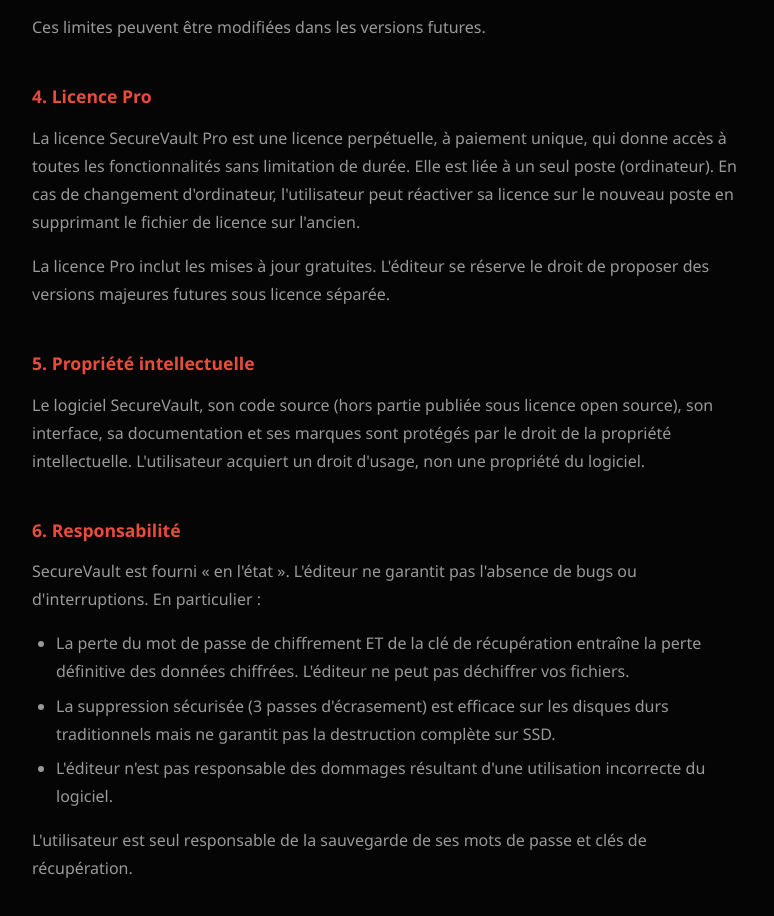
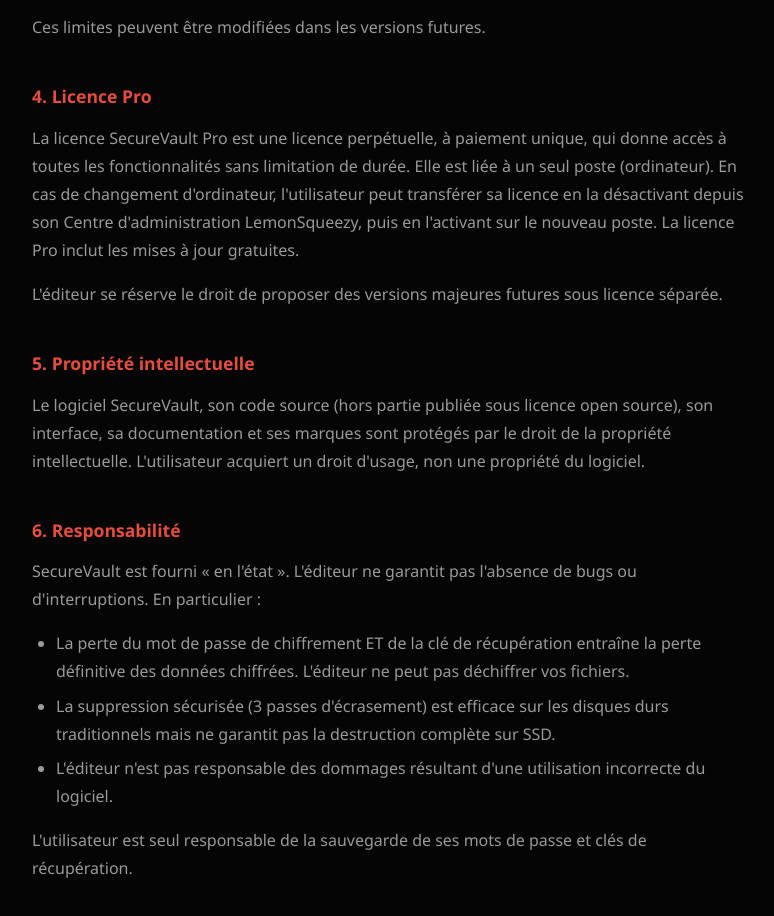
Before and after one commit to SecureVault33/shield, a plain HTML site: page terms.html in a window 1280 px wide. Shown: the part 790-1706 px from the top of the page, without its empty margins (252-1026 px from the left). Drawn offline with Linux system fonts and the light colour scheme.

Commit message:
Revise SecureVault Pro license terms
Updated the description of the SecureVault Pro license to clarify the transfer process and included information about updates.

```diff
--- a/terms.html
+++ b/terms.html
@@ -41,8 +41,9 @@
 <p>Ces limites peuvent être modifiées dans les versions futures.</p>
 
 <h2>4. Licence Pro</h2>
-<p>La licence SecureVault Pro est une licence perpétuelle, à paiement unique, qui donne accès à toutes les fonctionnalités sans limitation de durée. Elle est liée à un seul poste (ordinateur). En cas de changement d'ordinateur, l'utilisateur peut réactiver sa licence sur le nouveau poste en supprimant le fichier de licence sur l'ancien.</p>
-<p>La licence Pro inclut les mises à jour gratuites. L'éditeur se réserve le droit de proposer des versions majeures futures sous licence séparée.</p>
+<p>La licence SecureVault Pro est une licence perpétuelle, à paiement unique, qui donne accès à toutes les fonctionnalités sans limitation de durée. Elle est liée à un seul poste (ordinateur). En cas de changement d'ordinateur, l'utilisateur peut transférer sa licence en la désactivant depuis son Centre d'administration LemonSqueezy, puis en l'activant sur le nouveau poste.
+La licence Pro inclut les mises à jour gratuites.</p>
+<p>L'éditeur se réserve le droit de proposer des versions majeures futures sous licence séparée.</p>
 
 <h2>5. Propriété intellectuelle</h2>
 <p>Le logiciel SecureVault, son code source (hors partie publiée sous licence open source), son interface, sa documentation et ses marques sont protégés par le droit de la propriété intellectuelle. L'utilisateur acquiert un droit d'usage, non une propriété du logiciel.</p>
```
